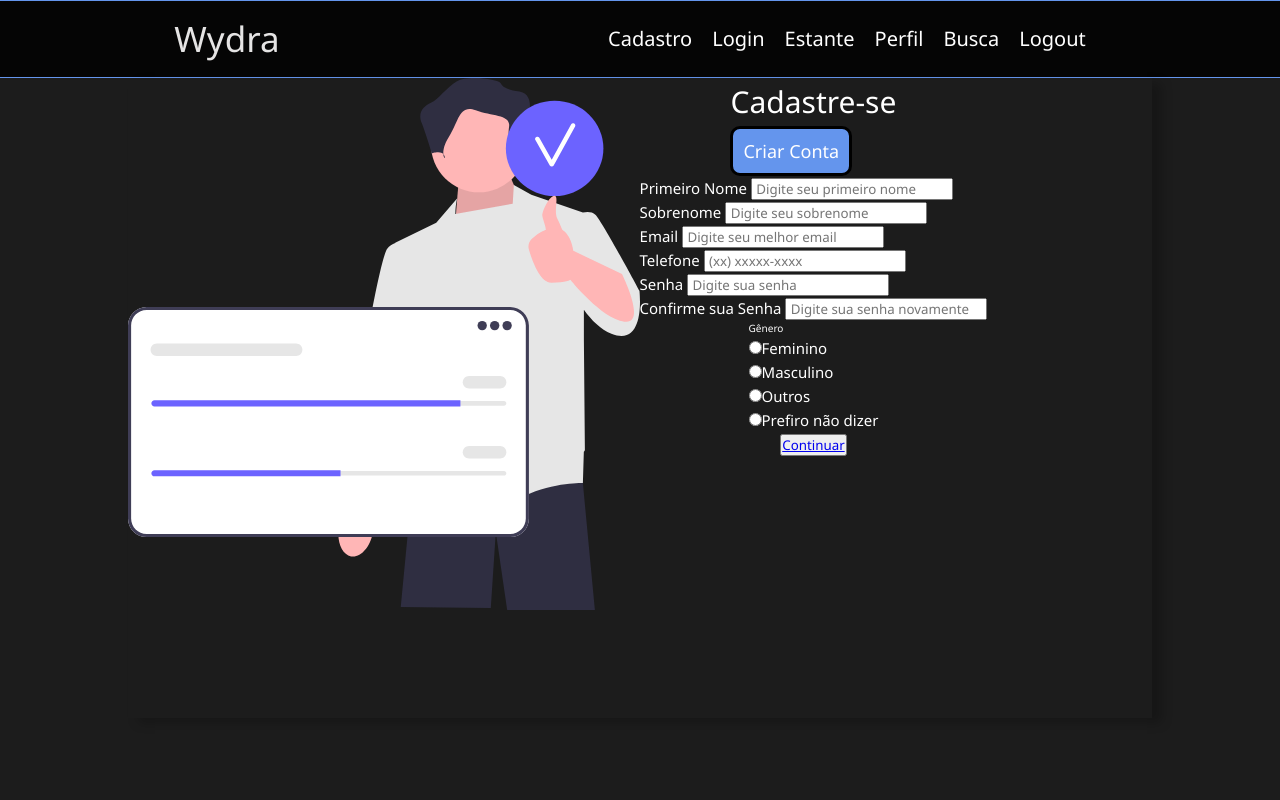
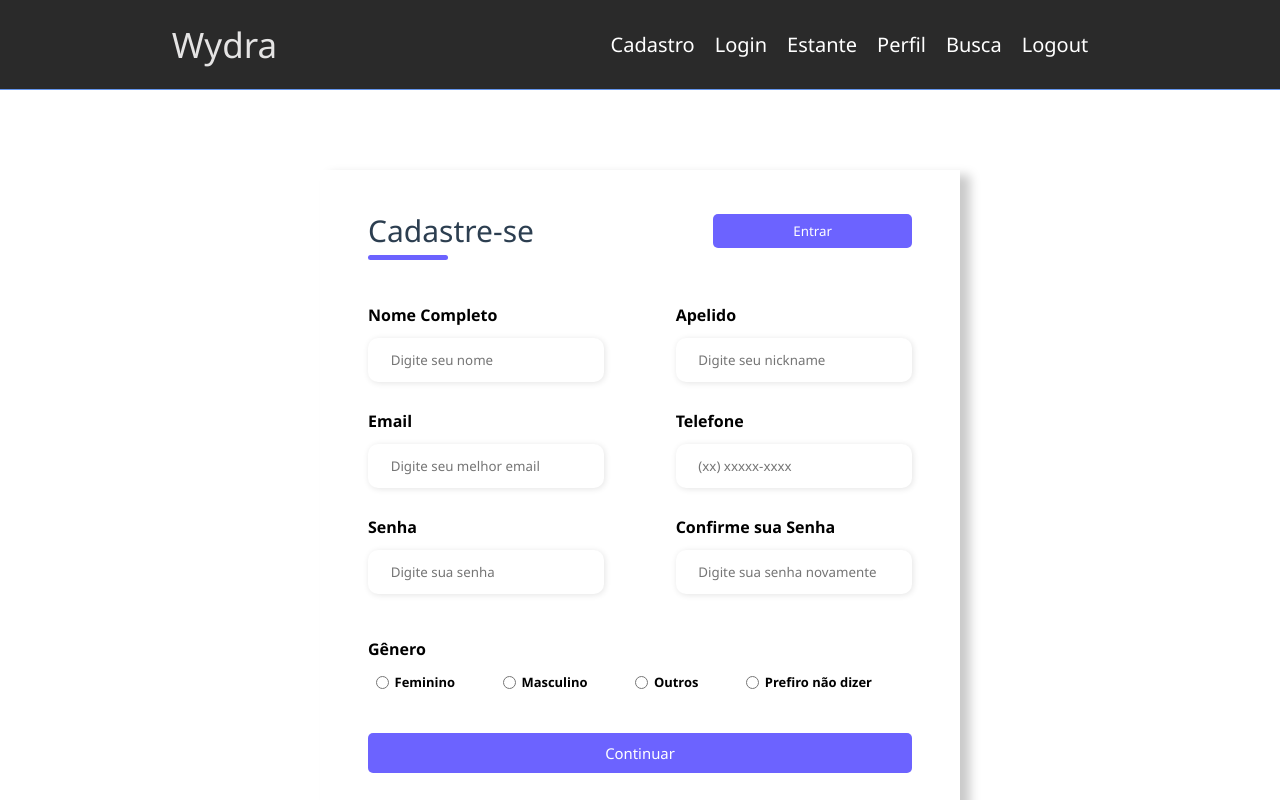
Before and after one commit to a-lvaro/Wydra-construcaoSoftware, a Vue app in the folder client/: page /cadastro in a window 1280 px wide. Shown: the top 800 px of the page. Built offline with nearby package versions, Linux system fonts and the light colour scheme.

Commit message:
cadastro finalizado

```diff
--- a/client/src/assets/main.css
+++ b/client/src/assets/main.css
@@ -11,5 +11,6 @@ body {
 
 body,
 .App {
-  background-color: rgba(0, 0, 0, 0.671);
+  /* background-color: rgba(0, 0, 0, 0.671); */
+  background-color: white;
 }
--- a/client/src/components/Botao.vue
+++ b/client/src/components/Botao.vue
@@ -17,7 +17,7 @@ export default {
 button[type="submit"] {
     padding: 10px;
     font-size: 18px;
-    background-color: cornflowerblue;
+    background-color: rgb(189, 100, 237);
     color: white;
     border: 3px solid black;
     border-radius: 10px;
--- a/client/src/components/Cadastro.vue
+++ b/client/src/components/Cadastro.vue
@@ -10,21 +10,22 @@
                         <div class="titulo">
                             <h1>Cadastre-se</h1>
                         </div>
-                        <div class="botao-cadastro">
-                            <Botao texto="Criar Conta" />
+                        <div class="botao-entrar">
+                            <!-- <Botao texto="Criar Conta" /> -->
+                            <button><RouterLink to="/login">Entrar</RouterLink></button>
                         </div>
                     </div>
                     <div class="inputs">
                         <div class="input-box">
-                            <label for="firstname">Primeiro Nome </label>
-                            <input placeholder=" Digite seu primeiro nome" type="text" id="firstname" name="firstname"
-                                required v-model="primeiroNome">
+                            <label for="name">Nome Completo </label>
+                            <input placeholder=" Digite seu nome" type="text" id="name" name="name"
+                                required v-model="nome">
                         </div>
 
                         <div class="input-box">
-                            <label for="lastname">Sobrenome </label>
-                            <input placeholder=" Digite seu sobrenome" type="text" id="lastname" name="lastname" required
-                                v-model="sobrenome">
+                            <label for="nickname">Apelido </label>
+                            <input placeholder=" Digite seu nickname" type="text" id="nickname" name="nickname" required
+                                v-model="nickname">
                         </div>
 
                         <div class="input-box">
@@ -52,7 +53,7 @@
                         </div>
                     </div>
 
-                    <div class="genero-inputs">
+                    <div class="gender-inputs">
                         <div class="genero-titulo">
                             <h6>Gênero</h6>
                         </div>
@@ -87,28 +88,15 @@
     </div>
 </template>
 
-<script>
-export default {
-    name: "Cadastro",
-    data() {
-        return {
 
-        }
-    }
-}
-</script>
+<style scoped>
 
-<script setup>
-import Botao from './Botao.vue'
-</script>
-
-<style>
 .cadastro {
     width: 100%;
     height: 100vh;
     display: flex;
     justify-content: center;
-    color: white;
+    align-items: center;
 }
 
 .container {
@@ -118,9 +106,182 @@ import Botao from './Botao.vue'
     box-shadow: 10px 5px 10px rgba(0, 0, 0, .212);
 }
 
-form {
+.form-image{
+    width: 50%;
+    display: flex;
+    justify-content: center;
+    align-items: center;
+    background-color: cornflowerblue;
+    padding: 1rem;
+}
+
+.form-image img{
+    width: 31rem;
+}
+
+.formulario {
+    width: 50%;
+    display: flex;
+    justify-content: center;
+    align-items: center;
+    flex-direction: column;
+    background-color: white;
+    padding: 3rem;
+}
+
+.header-formulario{
+    margin-bottom: 2rem;
+    display: flex;
+    justify-content: space-between;
+}
+
+.botao-entrar{
+    display: flex;
+    align-items: center;
+}
+
+.botao-entrar button{
+    border:none;
+    background-color: #6c63ff;
+    padding: 0.5rem 5rem;
+    border-radius: 5px;
+    cursor: pointer;
+}
+
+.botao-entrar button:hover{
+    background-color: #6c63ff;
+}
+
+.botao-entrar button a {
+    text-decoration: none;
+    font-weight: 500;
+    color: white
+}
+
+.header-formulario h1::after{
+    content: '';
+    display: block;
+    width: 5rem;
+    height: 0.3rem;
+    background-color: #6c63ff;
+    margin: 0 auto;
+    position: absolute;
+    border-radius: 10px;
+}
+
+.inputs{
+    display: flex;
+    flex-wrap: wrap;
+    justify-content: space-between;
+    padding: 1rem 0;
+}
+
+.input-box{
     display: flex;
     flex-direction: column;
+    margin-bottom: 1.1rem;
+}
+
+.input-box input{
+    margin: 0.6rem 0;
+    padding: 0.8rem 1.2rem;
+    border:none;
+    border-radius: 10px;
+    box-shadow: 1px 1px 6px #0000001c;
+}
+
+.input-box input:hover{
+    background-color: #eeeeee75;
+}
+
+.input-box input:focus-visible{
+    outline: 1px solid #6c63ff;
+}
+
+.input-box label, .gender-inputs h6{
+    font-size: 1rem;
+    font-weight: 600;
+    color: black;
+}
+
+.gender-group{
+    display: flex;
+    justify-content: space-between;
+    margin-top: 0.62rem;
+    padding: 0 0.5rem
+}
+
+.gender-input{
+    display: flex;
     align-items: center;
 }
+
+.gender-input input{
+    margin-right: 0.35rem;
+}
+
+.gender-input label{
+    margin-right: 2rem;
+    font-size: 0.81rem;
+    font-weight: 600;
+    color: black;
+}
+
+.continue-button button{
+    width: 100%;
+    margin-top: 2.5rem;
+    border:none;
+    background-color: #6c63ff;
+    padding: 0.62rem;
+    border-radius: 5px;
+    cursor:pointer;
+}
+
+.continue-button button:hover{
+    background-color: #6b63fff1;
+}
+
+.continue-button button a{
+    text-decoration: none;
+    font-size: 0.93rem;
+    font-weight: 500;
+    color:white
+}
+
+@media screen and (max-width: 1300px){
+    .form-image{
+        display: none;
+    }
+
+    .container{
+        width: 50%;
+    }
+    .formulario{
+        width: 100%;
+    }
+}
+
+/* 19 */
 </style>
+
+<script>
+export default {
+  name: "Cadastro",
+  data() {
+    return {
+      email: "",
+      senha: ""
+    }
+  },
+
+  methods: {
+    fazerLogin() {
+      const data = {
+        email: this.email,
+        senha: this.senha
+      }
+      console.log(data)
+    },
+  },
+}
+</script>
--- a/client/src/components/Footer.vue
+++ b/client/src/components/Footer.vue
@@ -1,8 +1,9 @@
 <template>
   <footer>
-    <p style="text-align: center; font-size: 30px;"> Sua Ágora digital.</p>
-    <p style="text-align: end;margin-right: 20px; font-size: 20px;">
-      Developed at @UEM </p>
+    <div>
+      <p style="text-align: center; font-size: 30px; "> Sua Ágora digital</p>
+      <!-- <p style="text-align: end; margin-right: 20px; font-size: 20px;">Developed at @UEM </p> -->
+    </div>
   </footer>
 </template>
 
@@ -12,11 +13,14 @@
 <style scoped>
 footer {
   background-color: rgba(0, 0, 0, 0.834);
-  height: 80px;
   font-size: 20px;
   color: white;
-  width: 100%;
   border-top: 1px solid cornflowerblue;
-  border-bottom: 1px solid cornflowerblue;
+  /* border-bottom: 1px solid cornflowerblue; */
+  /* position: fixed; */
+  height: 50px;
+  bottom: 0;
+  left: 0;
+  right: 0;
 }
 </style>
--- a/client/src/components/Header.vue
+++ b/client/src/components/Header.vue
@@ -41,12 +41,13 @@ header {
     background-color: rgba(0, 0, 0, 0.834);
     display: flex;
     justify-content: space-around;
-    padding: 10px;
-    margin: 0;
+    padding: 5px;
     align-items: center;
-    border-top: 1px solid cornflowerblue;
+    /* border-top: 1px solid cornflowerblue; */
     border-bottom: 1px solid cornflowerblue;
     width: 100%;
+    height: 90px;
+    bottom: 0px;
 }
 
 .menu {
--- a/client/src/components/Login.vue
+++ b/client/src/components/Login.vue
@@ -3,10 +3,10 @@
     <form class="retangulo-login" @submit.prevent="fazerLogin">
       <img src="../../wydra.png" class="lontra" alt="lontrinha">
       <label for="email">Email:</label>
-      <input type="email" id="email" name="email" required v-model="email" />
+      <input placeholder = "Digite seu login" type="email" id="email" name="email" required v-model="email" />
 
       <label for="password">Senha:</label>
-      <input type="password" id="password" name="password" required v-model="senha" />
+      <input placeholder = "Digite sua senha" type="password" id="password" name="password" required v-model="senha" />
       <Botao texto="Entrar"/>
     </form>
   </div>
@@ -23,7 +23,6 @@ form {
   margin-top: 30px;
   align-content: center;
   padding: auto;
-  ;
 }
 
 input[type="email"],
@@ -31,11 +30,15 @@ input[type="password"] {
   padding: 12px;
   align-content: center;
   margin-bottom: 30px;
-  border: 3px solid #0c0909;
+  border: 1px solid #0c0909;
   border-radius: 10px;
   width: 100%;
   max-width: 320px;
   box-sizing: border-box;
+}
+
+input:hover{
+  background-color: #eeeeee75;
 }
 
 input[type="password"] {
@@ -44,8 +47,6 @@ input[type="password"] {
   -ms-text-security: disc;
   -o-text-security: disc;
 }
-
-
 
 label {
   font-size: 20px;
@@ -61,6 +62,7 @@ label {
   border: 2px solid #000000ba;
   /* Define a cor e largura da borda */
 }
+
 </style>
 
 <script>
```
